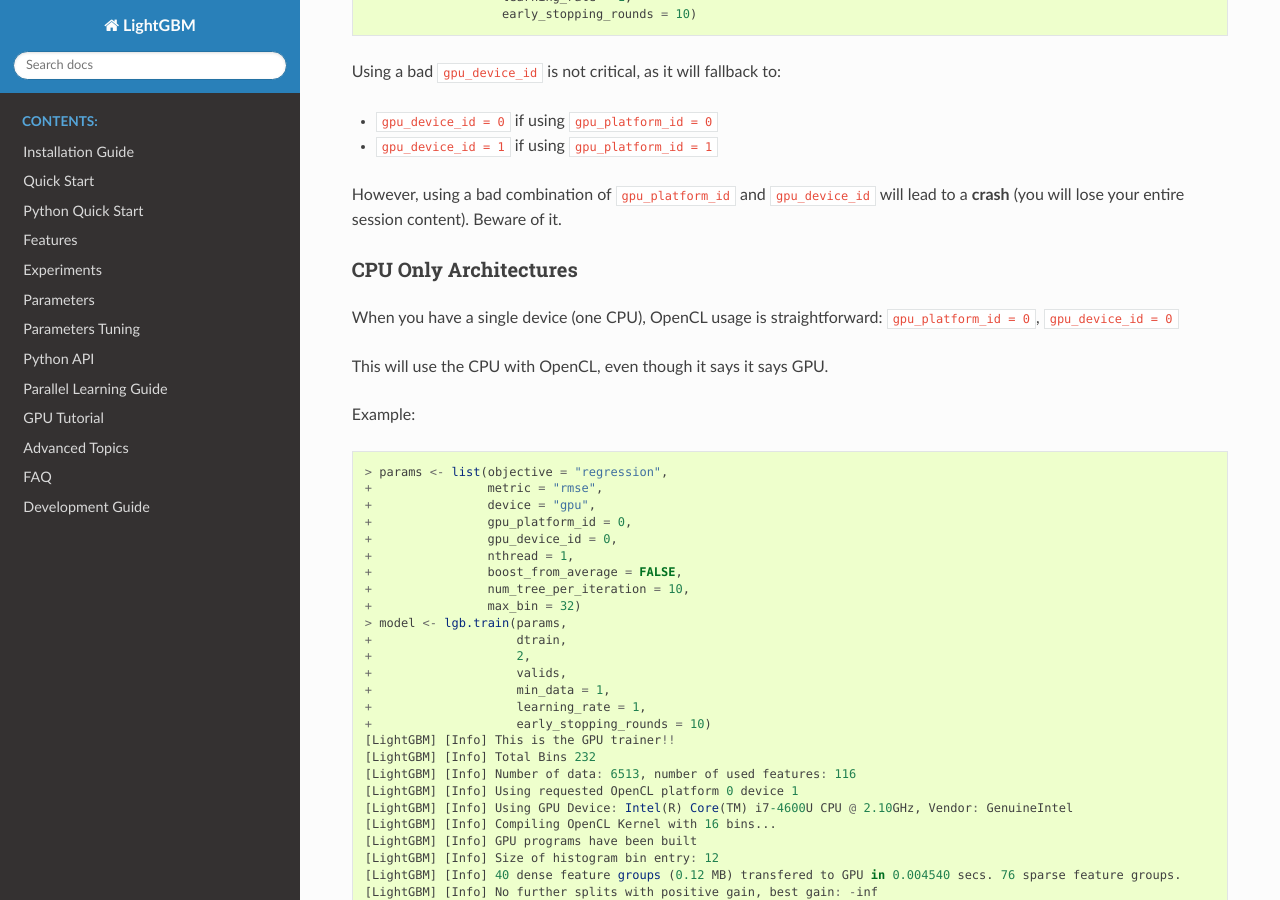
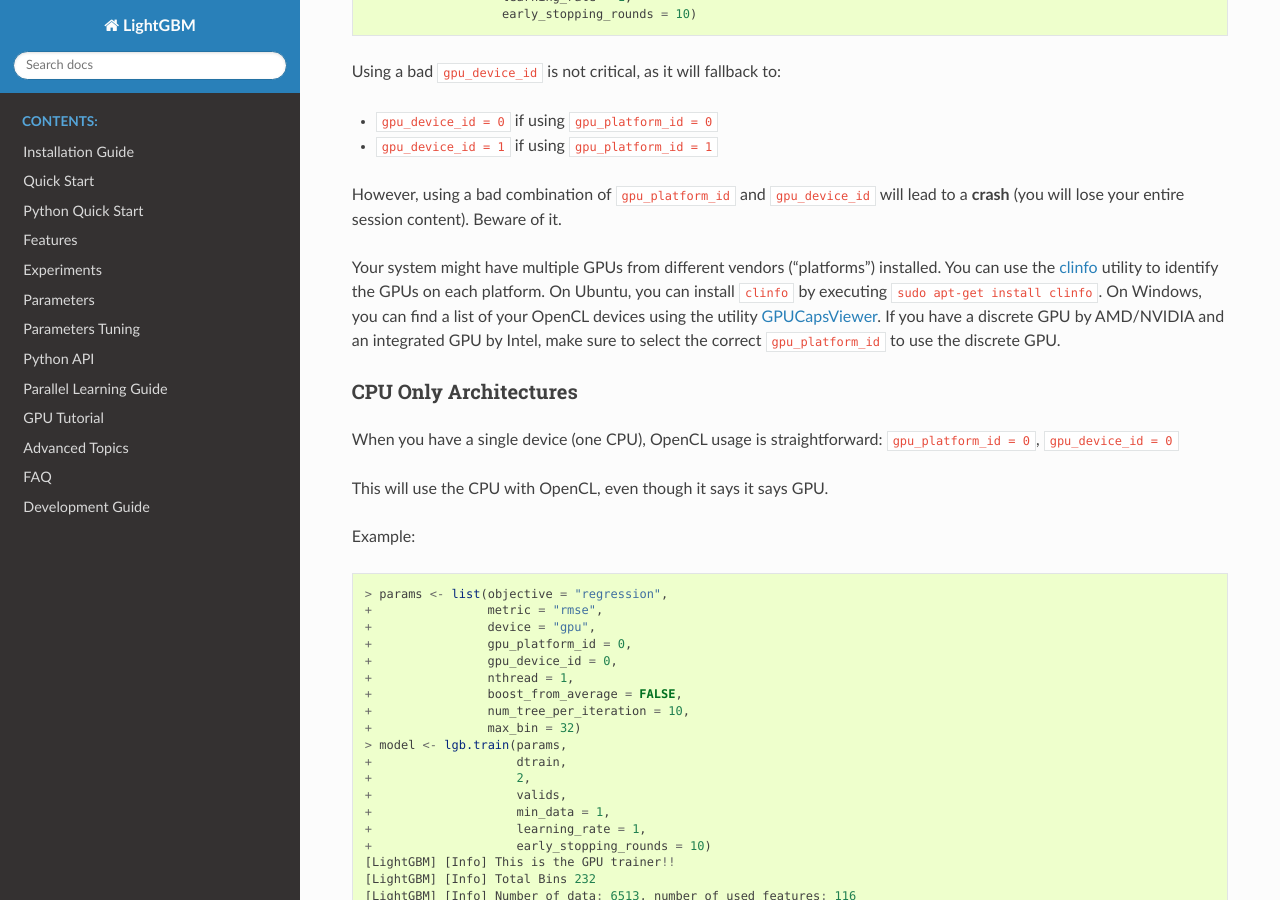
Before and after one commit to microsoft/LightGBM, a Sphinx documentation site: the page built from docs/GPU-Targets.rst, in a window 1280 px wide and 900 px high, scrolled down 1361 px. Built offline with Sphinx 7.4.7 and the Read the Docs theme 2.0.0, drawn with Linux system fonts in a browser that asks for light colours.

Commit message:
Update GPU-Targets.rst
Better description for GPU and platform IDs in documentation, as suggested by @StrikerRUS in #1185

```diff
--- a/docs/GPU-Targets.rst
+++ b/docs/GPU-Targets.rst
@@ -75,6 +75,9 @@
 
 However, using a bad combination of ``gpu_platform_id`` and ``gpu_device_id`` will lead to a **crash** (you will lose your entire session content).
 Beware of it.
+
+Your system might have multiple GPUs from different vendors ("platforms") installed. You can use the `clinfo`_ utility to identify the GPUs on each platform. On Ubuntu, you can install ``clinfo`` by executing ``sudo apt-get install clinfo``. On Windows, you can find a list of your OpenCL devices using the utility `GPUCapsViewer`_. If you have a discrete GPU by AMD/NVIDIA and an integrated GPU by Intel, make sure to select the correct ``gpu_platform_id`` to use the discrete GPU.
+
 
 CPU Only Architectures
 ----------------------
@@ -286,3 +289,7 @@
 .. _AMD APP SDK: http://developer.amd.com/amd-accelerated-parallel-processing-app-sdk/
 
 .. _NVIDIA CUDA Toolkit: https://developer.nvidia.com/cuda-downloads
+
+.. _clinfo: https://github.com/Oblomov/clinfo
+
+.. _GPUCapsViewer: http://www.ozone3d.net/gpu_caps_viewer/
```
